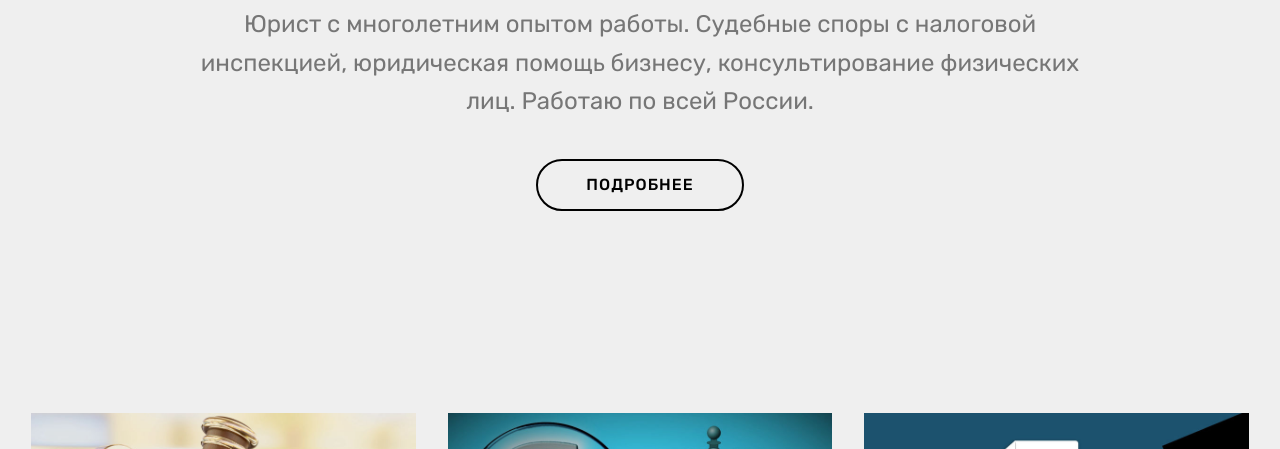
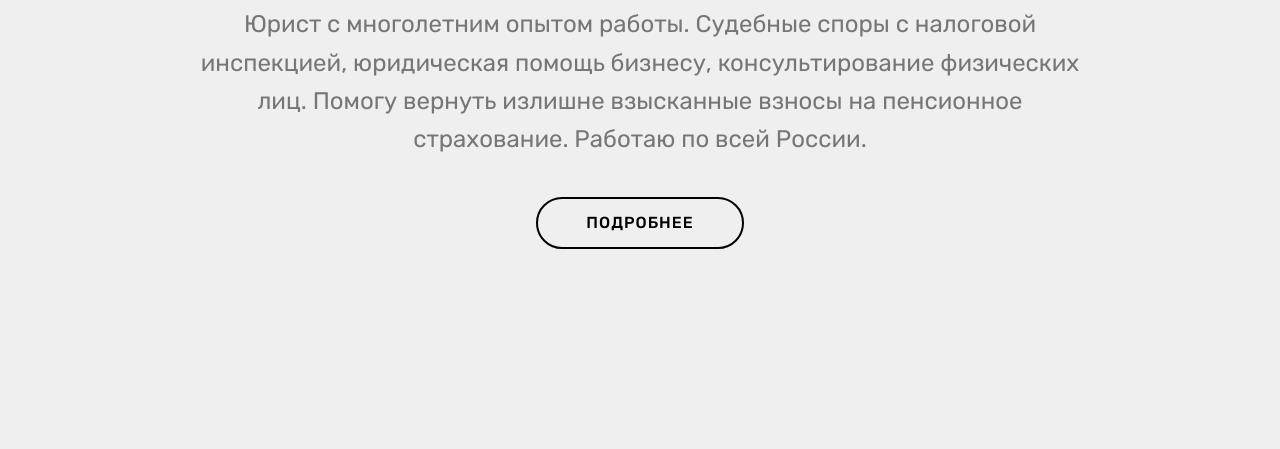
Before and after one commit to izhurist/izhurist.github.io, a plain HTML site: page index.html in a window 1280 px wide. Shown: the part 272-721 px from the top of the page. Drawn offline with Linux system fonts and the light colour scheme.

Commit message:
create github pages

```diff
--- a/index.html
+++ b/index.html
@@ -55,7 +55,7 @@
     </nav>
 </section>
 
-<section class="engine"><a href="https://mobirise.info/f">easy site maker</a></section><section class="header1 cid-rPVIkkkpYm" id="header16-1">
+<section class="engine"><a href="https://mobirise.info/s">bootstrap theme</a></section><section class="header1 cid-rPVIkkkpYm" id="header16-1">
 
 
 
@@ -66,7 +66,7 @@
             <div class="col-md-10 align-center">
                 <h1 class="mbr-section-title mbr-bold pb-3 mbr-fonts-style display-1">Стариков Дмитрий Викторович</h1>
 
-                <p class="mbr-text pb-3 mbr-fonts-style display-5">Юрист с многолетним опытом работы. Судебные споры с налоговой инспекцией, юридическая помощь бизнесу, консультирование физических лиц. Работаю по всей России.</p>
+                <p class="mbr-text pb-3 mbr-fonts-style display-5">Юрист с многолетним опытом работы. Судебные споры с налоговой инспекцией, юридическая помощь бизнесу, консультирование физических лиц. Помогу вернуть излишне взысканные взносы на пенсионное страхование. Работаю по всей России.</p>
                 <div class="mbr-section-btn"><a class="btn btn-md btn-black-outline display-4" href="index.html#features17-3">ПОДРОБНЕЕ</a></div>
             </div>
         </div>
```
Also changed, not shown: 1 other file.
